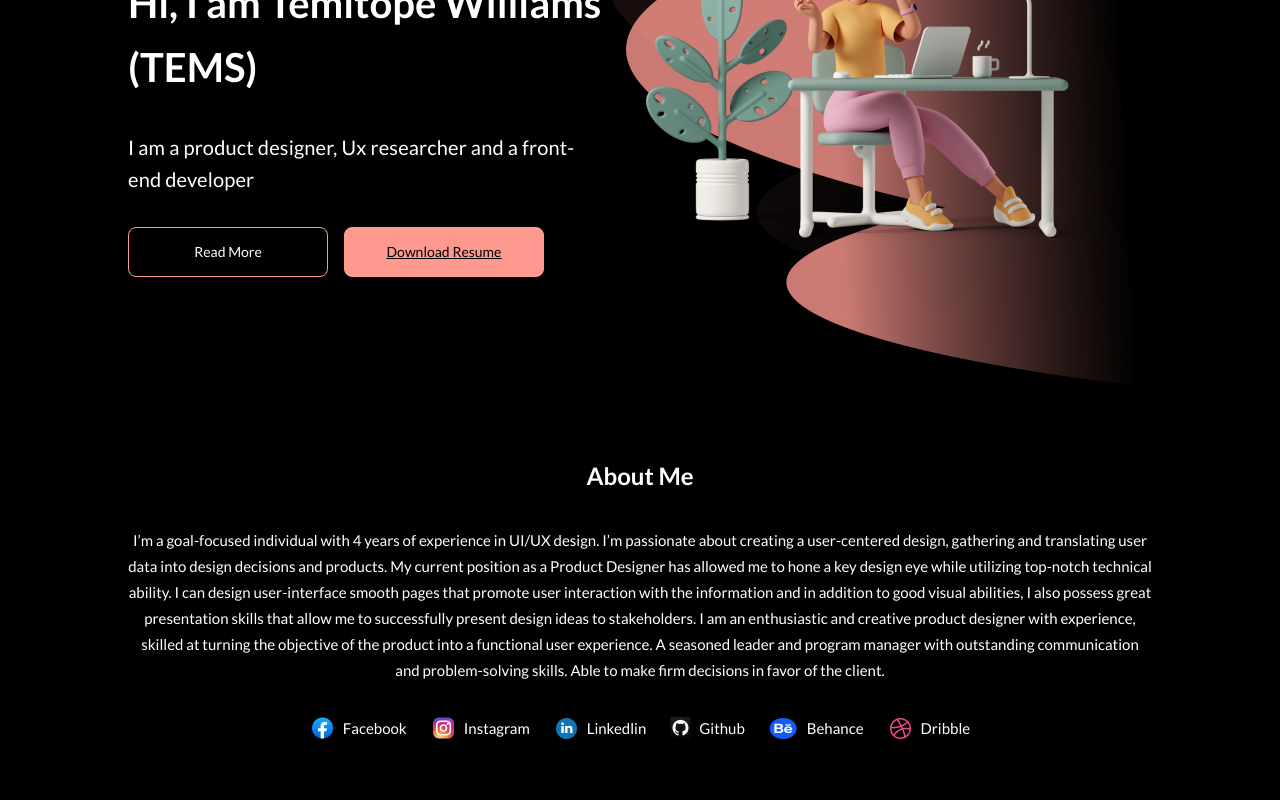
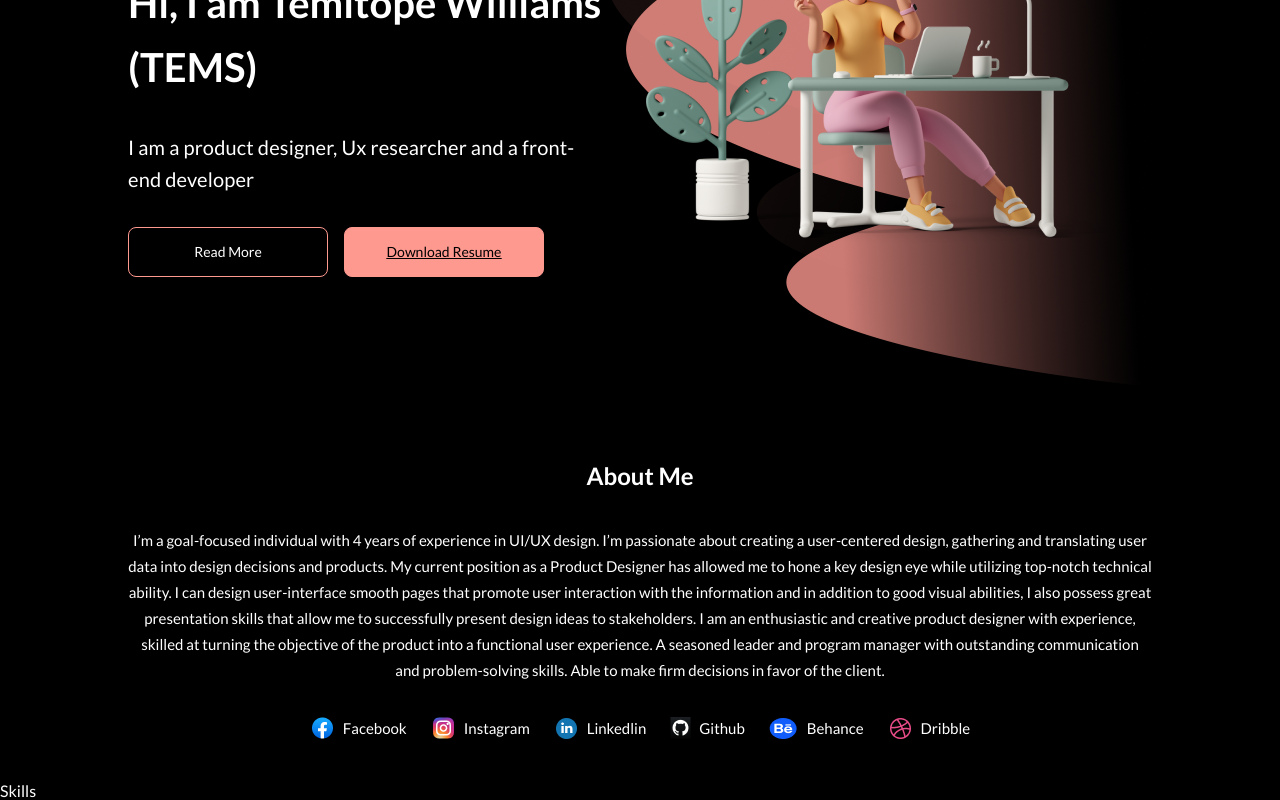
Before and after one commit to Opssy/portfolio, a React (Create React App) app: page / in a window 1280 px wide. Shown: the part 309-1109 px from the top of the page. Built offline with nearby package versions, Linux system fonts and the light colour scheme; the HTML template or start-up script is replaced by a standard one.

Commit message:
working on skills

```diff
--- a/src/App.js
+++ b/src/App.js
@@ -1,6 +1,7 @@
 import About from "./components/aboutMe/About";
 import Header from "./components/header/Header";
 import Hero from "./components/heroPage/Hero";
+import Skills from "./components/skills/Skills";
 
 const App = () => {
   return (
@@ -8,6 +9,7 @@ const App = () => {
       <Header />
       <Hero />
       <About />
+      <Skills />
     </>
   );
 };
--- a/src/components/skills/Skills.jsx
+++ b/src/components/skills/Skills.jsx
@@ -1,4 +1,4 @@
-import React from 'react'
+import React from 'react';
 
 const Skills = () => {
   return (
```
Also changed, not shown: src/components/skills/skills.module.css (added).
